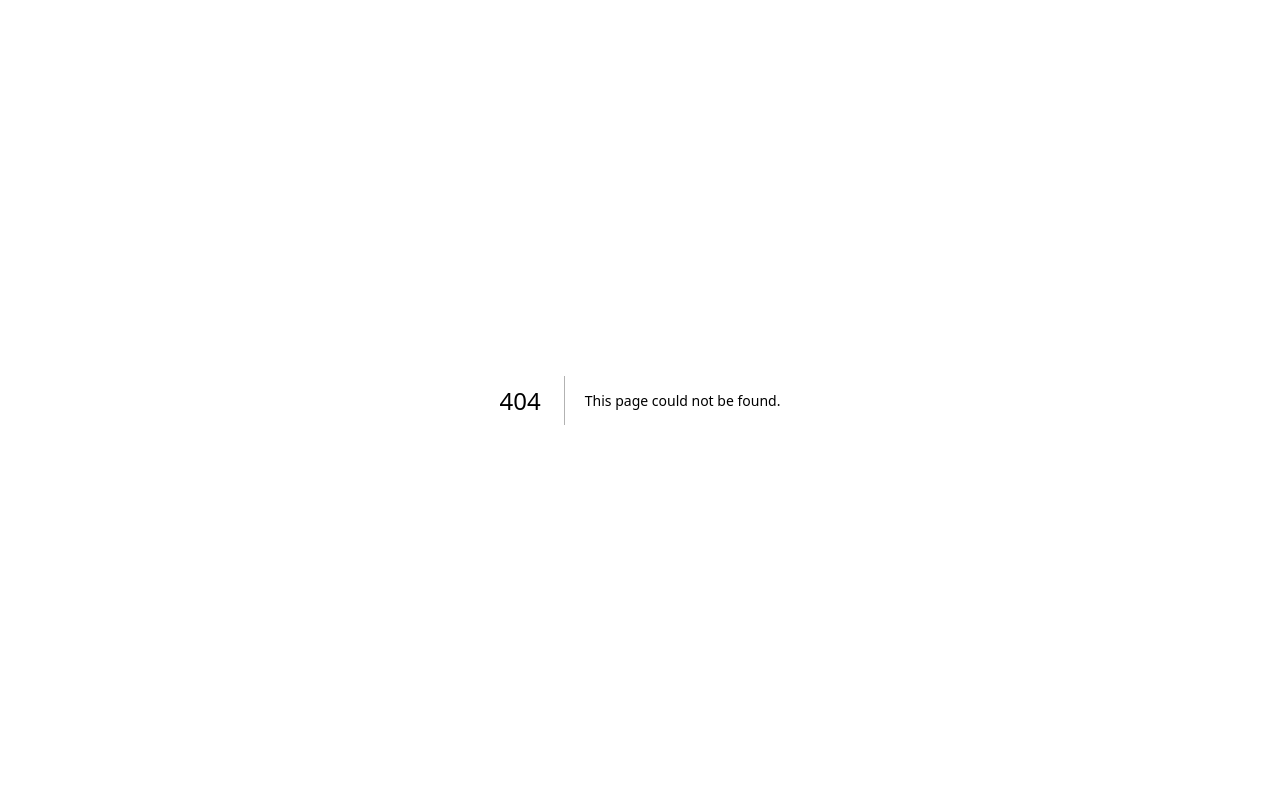
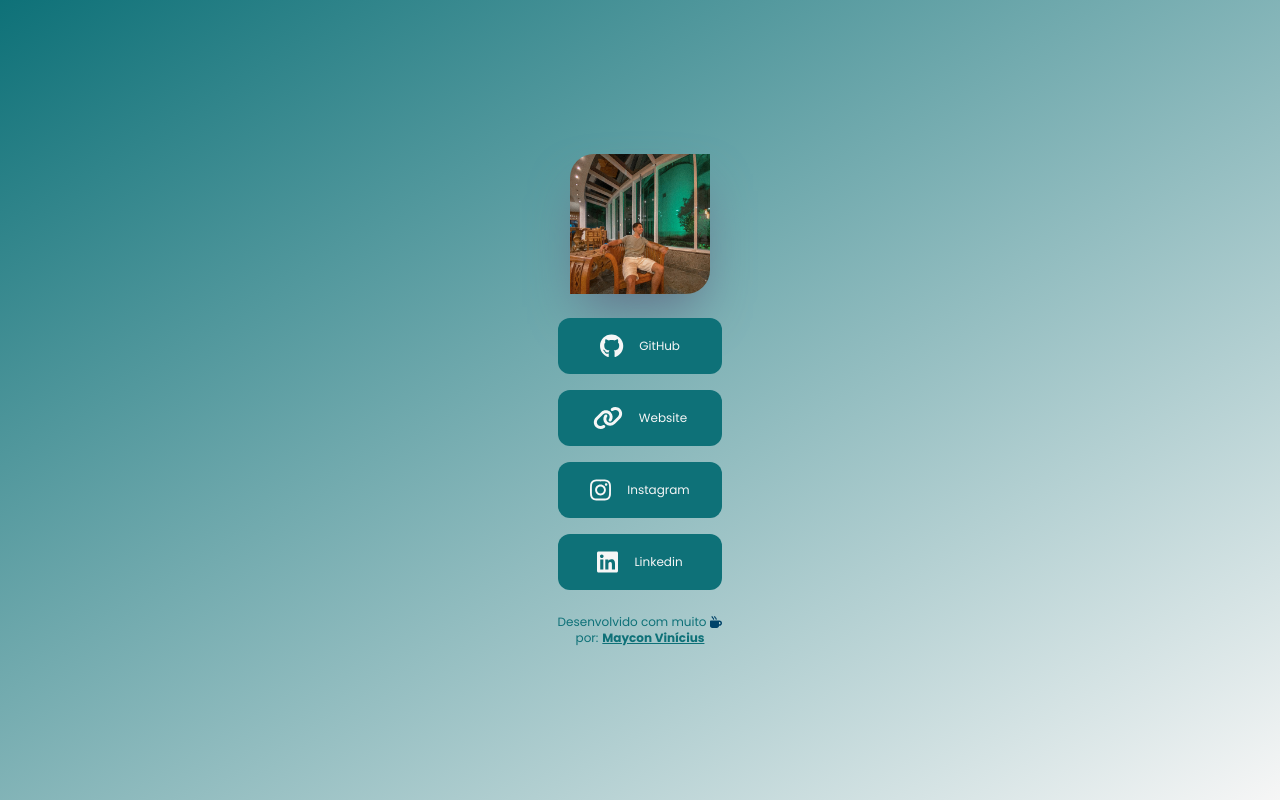
Before and after one commit to mayconviniciusdev/website-mayconviniciusdev, a Next.js app: page /linktree in a window 1280 px wide. Before the commit this address had no page. Built offline with nearby package versions, Linux system fonts and the light colour scheme.

Commit message:
feat: create Linktree page and update SocialLinks components

```diff
--- /dev/null
+++ b/src/app/linktree/page.tsx
@@ -0,0 +1,50 @@
+import { Metadata } from "next";
+export const metadata: Metadata = {title: 'Linktree'}
+
+import { faGithub, faInstagram, faLinkedin } from "@fortawesome/free-brands-svg-icons";
+import { FontAwesomeIcon } from "@fortawesome/react-fontawesome";
+import { faLink, faMugHot } from "@fortawesome/free-solid-svg-icons";
+
+import { SocialLinktree } from "../../components/ui/socialLinks";
+import Link from "next/link";
+
+export default function Page() {
+	return (
+		<div className="bg-gradient-to-br from-blue-cyan to-white flex flex-col justify-center items-center h-screen">
+			<div className="pb-2 flex justify-center">
+				<img
+				src='/profilePicture.jpg'
+				width={350}
+				style={{ maxWidth: '40%', height: 'auto'}}
+				className="rounded-tl-3xl rounded-br-3xl shadow-slate-500 shadow-2xl"
+				alt="Maycon Vinicius"/>
+			</div>
+
+			<SocialLinktree
+			githubIcon={faGithub}
+			linkedinIcon={faLinkedin}
+			instagramIcon={faInstagram}
+			siteIcon={faLink}/>
+
+			<div className="pt-2 text-blue-cyan text-center text-xs">
+				<div className="flex content-center">
+					<span className="flex items-center">
+						Desenvolvido com muito
+					<FontAwesomeIcon
+					className="h-3 ml-1 text-blue"
+					icon={faMugHot}/>
+					</span>
+				</div>
+
+				<span>
+					por:
+					<Link
+					className="font-bold underline ml-1"
+					target="_blank"
+					href={"https://mayconviniciusdev.com/"}>
+						Maycon Vinícius</Link>
+				</span>
+			</div>
+		</div>
+	)
+}
--- a/src/components/types/socialLinks.types.ts
+++ b/src/components/types/socialLinks.types.ts
@@ -4,4 +4,5 @@ export interface SocialIcons {
   githubIcon?: IconProp;
   linkedinIcon: IconProp;
   instagramIcon: IconProp;
+  siteIcon?: IconProp;
 }
--- a/src/components/ui/socialLinks.tsx
+++ b/src/components/ui/socialLinks.tsx
@@ -54,3 +54,40 @@ export const SocialLinksWhite = ({githubIcon, linkedinIcon, instagramIcon}: Soci
 
   );
 }
+
+
+export const SocialLinktree = ({githubIcon, linkedinIcon, instagramIcon, siteIcon}: SocialIcons) => {
+  return (
+    <div className="text-white text-xs">
+      <Link target="_blank" href={"https://github.com/mayconviniciusdev"}>
+        {githubIcon && (
+        <div className="flex items-center justify-center hover:text-white/80 bg-blue-cyan py-4 px-8 my-4 rounded-xl">
+          <FontAwesomeIcon icon={githubIcon} className="h-6 mr-4"/>
+          <span>GitHub</span>
+        </div>)}
+      </Link>
+
+      <Link target="_blank" href={"https://mayconviniciusdev.com/"}>
+        {siteIcon && (
+        <div className="flex items-center justify-center hover:text-white/80 bg-blue-cyan py-4 px-8 my-4 rounded-xl">
+          <FontAwesomeIcon icon={siteIcon} className="h-6 mr-4"/>
+          <span>Website</span>
+        </div>)}
+      </Link>
+
+      <Link target="_blank" href={"https://www.instagram.com/mayconviniciusdev"}>
+        <div className="flex items-center justify-center hover:text-white/80 bg-blue-cyan py-4 px-8 my-4 rounded-xl">
+          <FontAwesomeIcon icon={instagramIcon} className="h-6 mr-4"/>
+          <span>Instagram</span>
+        </div>
+      </Link>
+
+      <Link target="_blank" href={"https://www.linkedin.com/in/mayconviniciusdev"}>
+        <div className="flex items-center justify-center hover:text-white/80 bg-blue-cyan py-4 px-8 my-4 rounded-xl">
+          <FontAwesomeIcon icon={linkedinIcon} className="h-6 mr-4"/>
+          <span>Linkedin</span>
+        </div>
+      </Link>
+    </div>
+  );
+}
```
